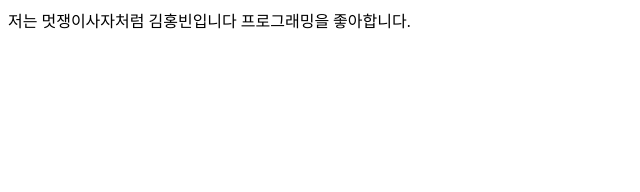
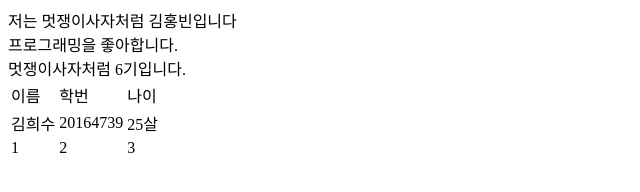
Before and after one commit to akrmakqjrm77/likelion_study, a plain HTML site: page index.html in a window 1280 px wide. Shown: the whole page, without its empty margins (0-640 px from the left). Drawn offline with Linux system fonts and the light colour scheme.

Commit message:
테이블 만들었음

```diff
--- a/index.html
+++ b/index.html
@@ -7,8 +7,28 @@
     <title>Document</title>
 </head>
 <body>
-    저는 멋쟁이사자처럼 김홍빈입니다
-    프로그래밍을 좋아합니다.
+    저는 멋쟁이사자처럼 김홍빈입니다<br>
+    프로그래밍을 좋아합니다.<br>
+    멋쟁이사자처럼 6기입니다.
+
+    <table>
+        <tr>
+                <td>이름</td>
+                <td>학번</td>
+                <td>나이</td>
+        </tr>
+        <tr>
+                <td>김희수</td>
+                <td>20164739</td>
+                <td>25살</td>
+        </tr>
+        <tr>
+            <td>1</td>
+            <td>2</td>
+            <td>3</td>
+        </tr>
+
+    </table>
 
 </body>
 </html>
```
